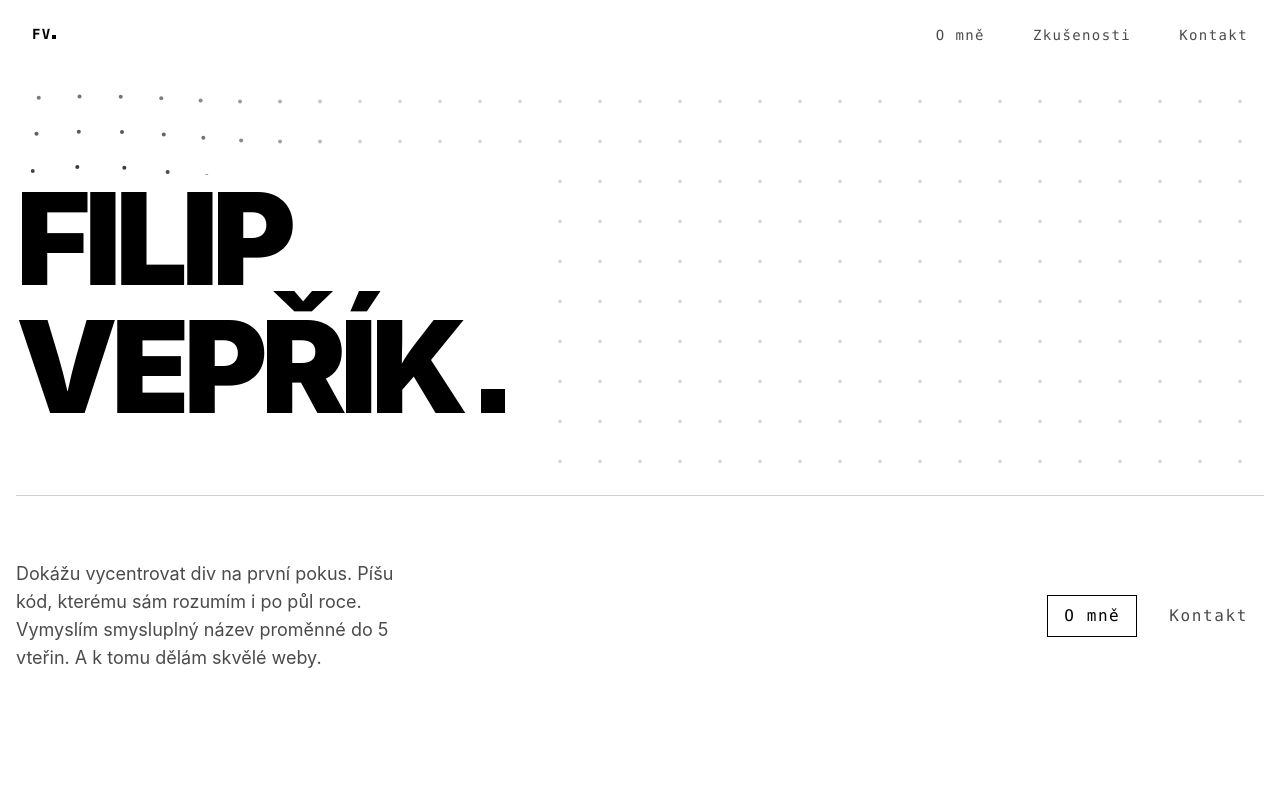
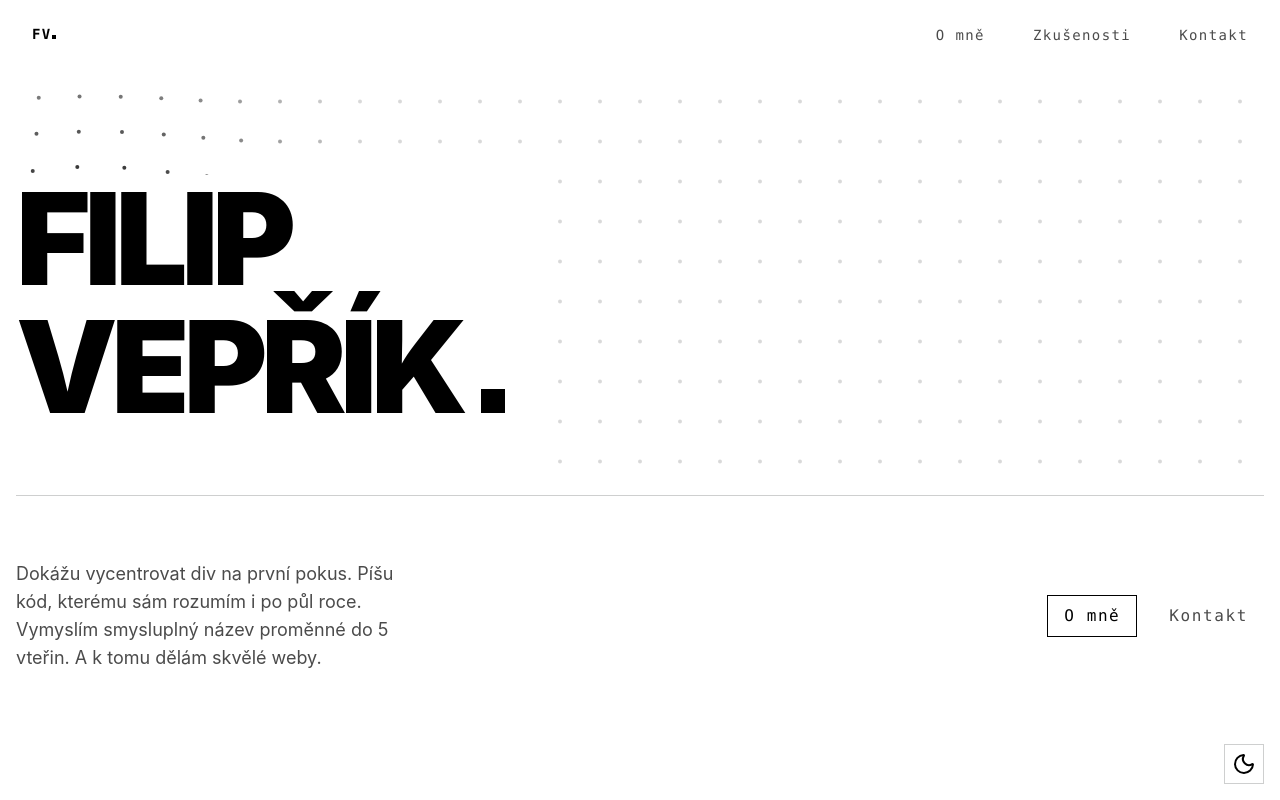
Before and after one commit to Fillipee/portfolio, a Nuxt app: page / in a window 1280 px wide. Both pictures are taken after a click on the link "FV". Shown: the top 800 px of the page. Built offline with nearby package versions, Linux system fonts and the light colour scheme.

Commit message:
feat: dark mode

```diff
--- a/app/assets/css/main.css
+++ b/app/assets/css/main.css
@@ -9,9 +9,26 @@
     --font-inter: 'Inter', sans-serif;
 }
 
+:root {
+    color-scheme: light;
+}
+
+html[data-theme='dark'] {
+    color-scheme: dark;
+    --color-primary: oklch(1 0 360);
+    --color-background: oklch(0.16 0 360);
+    --color-border: oklch(0.37 0.01 258);
+    --color-muted: oklch(0.74 0.01 258);
+}
+
 html {
     scroll-behavior: smooth;
     scroll-padding-top: 80px;
+}
+
+body {
+    background-color: var(--color-background);
+    color: var(--color-primary);
 }
 
 ::selection {
--- a/app/components/BackgroundDots.vue
+++ b/app/components/BackgroundDots.vue
@@ -2,6 +2,7 @@
 import { onMounted, onBeforeUnmount, useTemplateRef } from 'vue';
 
 const canvasRef = useTemplateRef<HTMLCanvasElement>('dots-canvas');
+const colorMode = useColorMode();
 
 let animationId: number;
 
@@ -61,6 +62,10 @@ const easeInOutSine = (t: number): number => {
 	return -(Math.cos(Math.PI * t) - 1) / 2;
 };
 
+const getDotRgb = () => {
+	return colorMode.value === 'dark' ? '255, 255, 255' : '0, 0, 0';
+};
+
 const animate = (timestamp: number) => {
 	const canvas = canvasRef.value;
 	if (!canvas) return;
@@ -91,6 +96,8 @@ const animate = (timestamp: number) => {
 		moveStartTime = timestamp;
 	}
 
+	const dotRgb = getDotRgb();
+
 	for (const dot of dots) {
 		const dx = activePoint.x - dot.baseX;
 		const dy = activePoint.y - dot.baseY;
@@ -118,7 +125,7 @@ const animate = (timestamp: number) => {
 
 		ctx.beginPath();
 		ctx.arc(dot.x, dot.y, dotRadius, 0, Math.PI * 2);
-		ctx.fillStyle = `rgba(0, 0, 0, ${opacity})`;
+		ctx.fillStyle = `rgba(${dotRgb}, ${opacity})`;
 		ctx.fill();
 	}
 
--- /dev/null
+++ b/app/components/ThemeToggle.vue
@@ -0,0 +1,49 @@
+<script setup lang="ts">
+const colorMode = useColorMode();
+
+const isDark = computed(() => colorMode.value === 'dark');
+
+const toggleTheme = () => {
+	colorMode.preference = isDark.value ? 'light' : 'dark';
+};
+</script>
+
+<template>
+	<button
+		type="button"
+		class="fixed right-4 bottom-4 z-50 inline-flex size-10 items-center justify-center  border border-border bg-background text-primary cursor-pointer hover:scale-105"
+		:aria-label="isDark ? 'Přepnout na světlý režim' : 'Přepnout na tmavý režim'"
+		@click="toggleTheme"
+	>
+		<span aria-hidden="true">
+			<svg
+				v-if="isDark"
+				xmlns="http://www.w3.org/2000/svg"
+				width="24"
+				height="24"
+				viewBox="0 0 24 24"
+				fill="none"
+				stroke="currentColor"
+				stroke-width="2"
+				stroke-linecap="round"
+				stroke-linejoin="round"
+			><circle
+				cx="12"
+				cy="12"
+				r="4"
+			/><path d="M12 2v2" /><path d="M12 20v2" /><path d="m4.93 4.93 1.41 1.41" /><path d="m17.66 17.66 1.41 1.41" /><path d="M2 12h2" /><path d="M20 12h2" /><path d="m6.34 17.66-1.41 1.41" /><path d="m19.07 4.93-1.41 1.41" /></svg>
+			<svg
+				v-if="!isDark"
+				xmlns="http://www.w3.org/2000/svg"
+				width="24"
+				height="24"
+				viewBox="0 0 24 24"
+				fill="none"
+				stroke="currentColor"
+				stroke-width="2"
+				stroke-linecap="round"
+				stroke-linejoin="round"
+			><path d="M20.985 12.486a9 9 0 1 1-9.473-9.472c.405-.022.617.46.402.803a6 6 0 0 0 8.268 8.268c.344-.215.825-.004.803.401" /></svg>
+		</span>
+	</button>
+</template>
--- a/app/layouts/default.vue
+++ b/app/layouts/default.vue
@@ -4,5 +4,6 @@
 		<main class="container mx-auto px-4">
 			<slot />
 		</main>
+		<ThemeToggle />
 	</div>
 </template>
--- a/nuxt.config.ts
+++ b/nuxt.config.ts
@@ -2,7 +2,7 @@ import tailwindcss from '@tailwindcss/vite';
 
 // https://nuxt.com/docs/api/configuration/nuxt-config
 export default defineNuxtConfig({
-	modules: ['@nuxt/eslint', '@nuxt/fonts'],
+	modules: ['@nuxt/eslint', '@nuxt/fonts', '@nuxtjs/color-mode'],
 
 	components: [
 		{
@@ -21,6 +21,12 @@ export default defineNuxtConfig({
 	},
 
 	css: ['./app/assets/css/main.css'],
+
+	colorMode: {
+		preference: 'system',
+		fallback: 'light',
+		dataValue: 'theme',
+	},
 
 	runtimeConfig: {
 		public: {
--- a/package.json
+++ b/package.json
@@ -22,6 +22,7 @@
     "vue-router": "^5.0.6"
   },
   "devDependencies": {
+    "@nuxtjs/color-mode": "^4.0.0",
     "typescript": "^6.0.3",
     "vite-plugin-eslint2": "^5.1.0",
     "vue-tsc": "^3.2.8"
```
Also changed, not shown: 1 other file (tests, documents, lock files or other folders).
